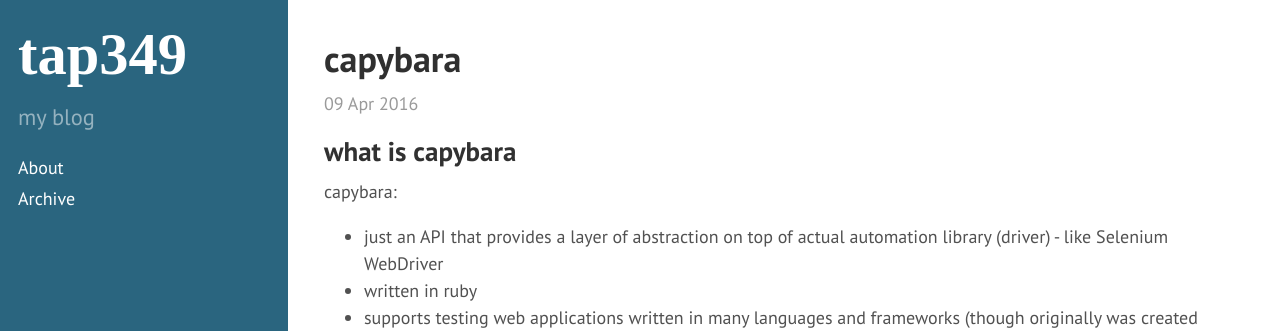
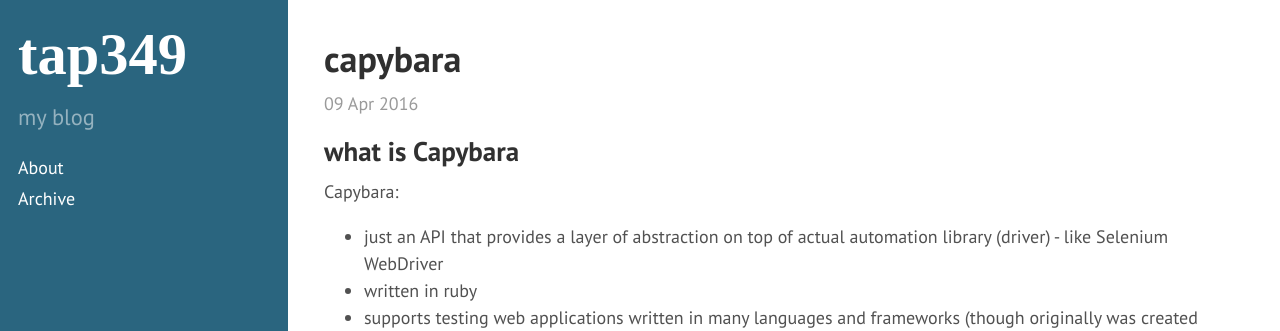
Before and after one commit to tap349/tap349.github.io, a Jekyll site: the page built from _posts/2016-04-09-capybara.md, in a window 1280 px wide. Shown: the top 331 px of the page. Built offline with Jekyll 4.4.1, drawn with Linux system fonts in a browser that asks for light colours.

Commit message:
update 2016-04-10_01:13:14

```diff
--- a/_posts/2016-04-09-capybara.md
+++ b/_posts/2016-04-09-capybara.md
@@ -6,9 +6,9 @@
 categories: [capybara]
 ---
 
-## what is capybara
+## what is Capybara
 
-capybara:
+Capybara:
 
 - just an API that provides a layer of abstraction on top of
   actual automation library (driver) - like Selenium WebDriver
```
